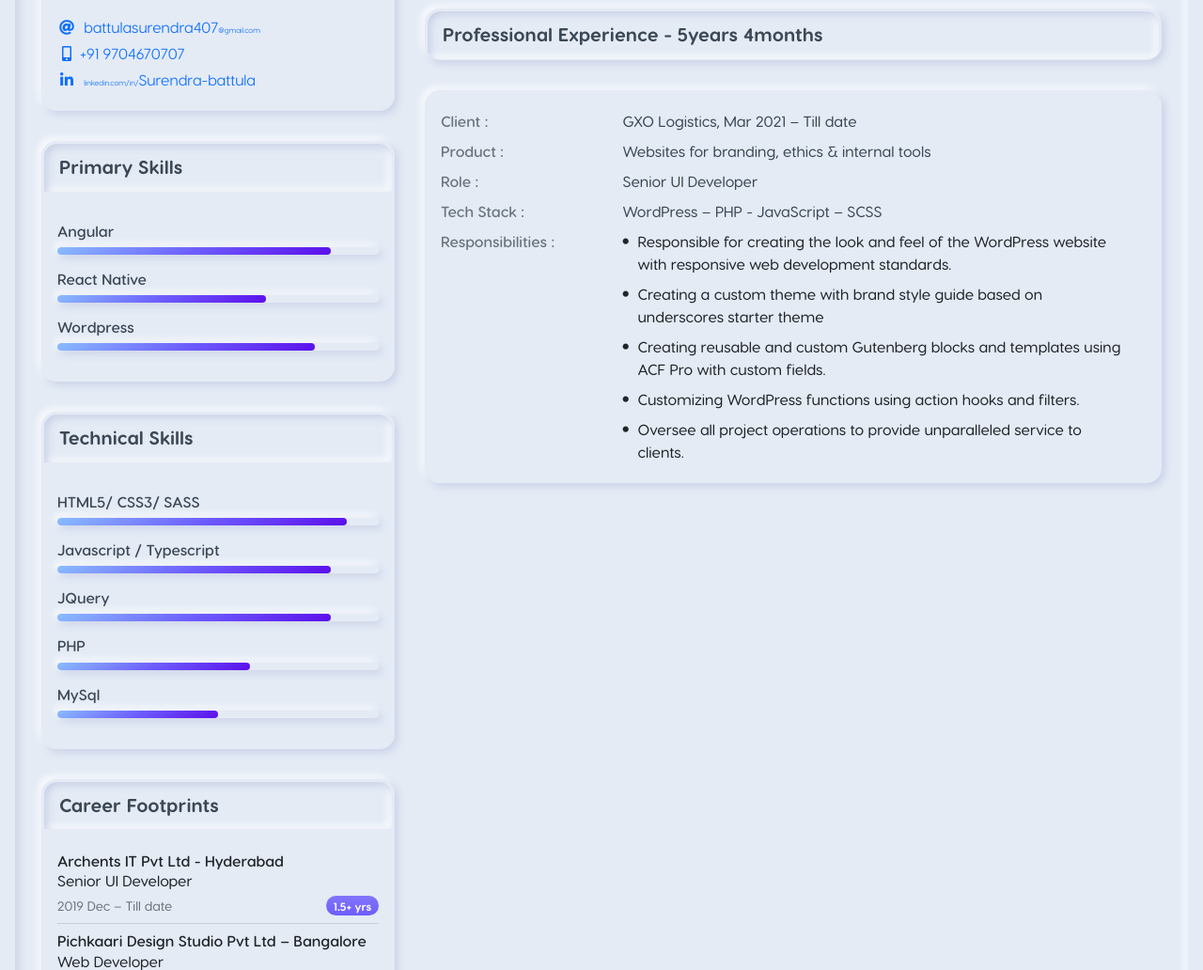
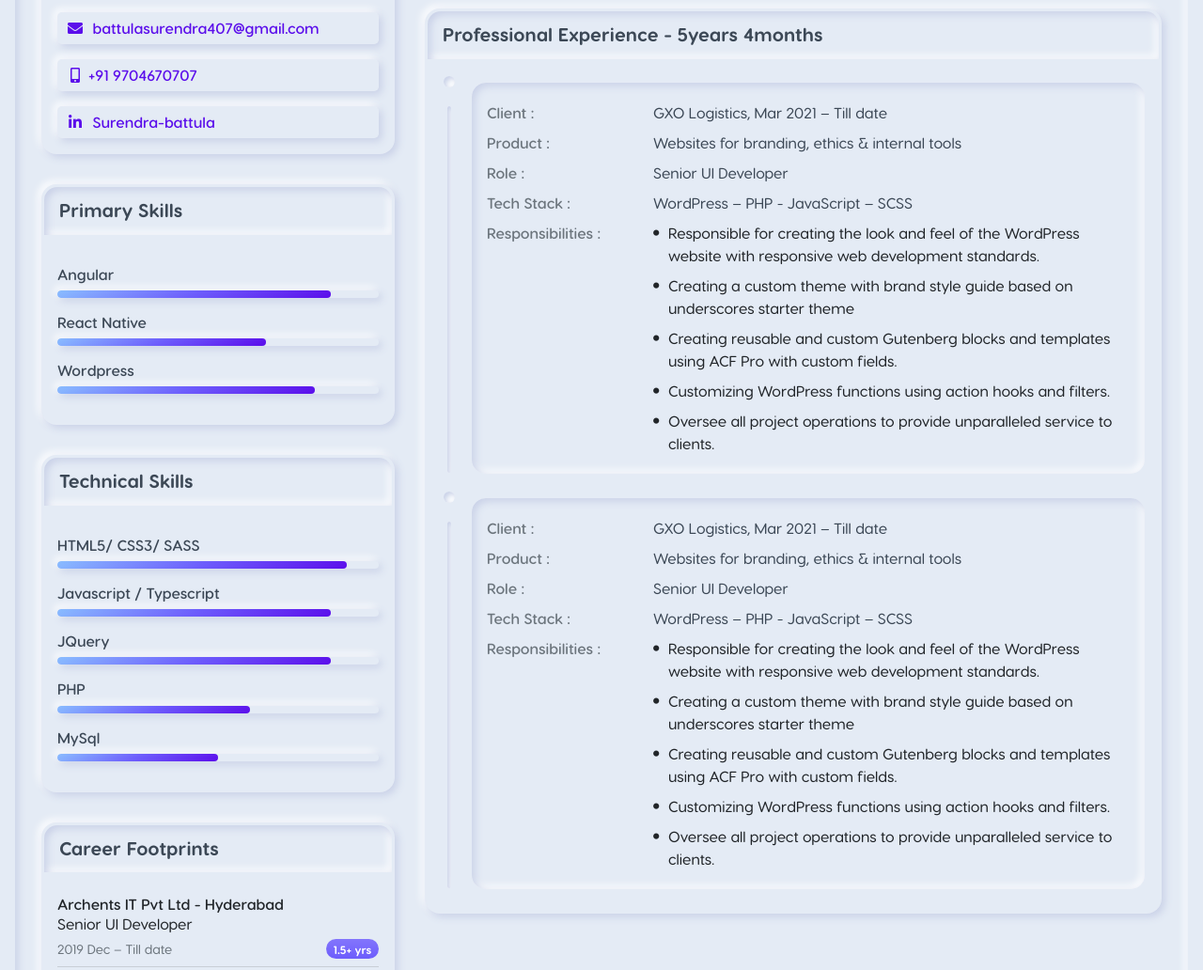
Before and after one commit to battulasurendra/battula.in, a website with bundled scripts: page index.html in a window 1280 px wide. Shown: the part 541-1573 px from the top of the page at 94% size. Built offline with nearby package versions, Linux system fonts and the light colour scheme.

Commit message:
feat: final layout

```diff
--- a/index.html
+++ b/index.html
@@ -38,12 +38,12 @@
                 </div>
                 <div id="contact-details" class="card card-neumorphic">
                     <h5 class="card-header">Contact</h5>
-                    <div class="card-body">
-                        <a class="btn-link my-1 d-block text-truncate text-decoration-none"
-                            href="mailto:battulasurendra407@gmail.com"><i class="fas fa-at fa-fw me-1"></i> battulasurendra407<sub class="bottom-0">@gmail.com</sub></a>
-                        <a class="btn-link my-1 d-block text-truncate text-decoration-none" href="tel:+919704670707"><i class="fas fa-mobile-alt fa-fw me-1"></i>+91 9704670707</a>
-                        <a class="btn-link my-1 d-block text-truncate text-decoration-none" href="https://linkedin.com/in/surendra-battula"
-                            target="_blank"><i class="fab fa-linkedin-in fa-fw me-1"></i> <sub class="bottom-0">linkedin.com/in/</sub>Surendra-battula</a>
+                    <div class="card-body py-0">
+                        <a class="btn-link card-neumorphic d-block fw-600 mx-0 my-3 py-1 px-2 rounded-3 text-decoration-none text-primary-dark text-truncate"
+                            href="mailto:battulasurendra407@gmail.com"><i class="fas fa-envelope fa-fw me-1"></i> battulasurendra407@gmail.com</a>
+                        <a class="btn-link card-neumorphic d-block fw-600 mx-0 my-3 py-1 px-2 rounded-3 text-decoration-none text-primary-dark text-truncate" href="tel:+919704670707"><i class="fas fa-mobile-alt fa-fw me-1"></i>+91 9704670707</a>
+                        <a class="btn-link card-neumorphic d-block fw-600 mx-0 my-3 py-1 px-2 rounded-3 text-decoration-none text-primary-dark text-truncate" href="https://linkedin.com/in/surendra-battula"
+                            target="_blank"><i class="fab fa-linkedin-in fa-fw me-1"></i> Surendra-battula</a>
                     </div>
                 </div>
                 <div id="primary-skills" class="card card-neumorphic">
@@ -175,9 +175,59 @@
                 <div id="Projects" class="projects-wrapper">
                     <div class="card card-neumorphic">
                         <h5 class="card-header">Professional Experience - 5years 4months</h5>
+                        <div class="card-body project-group pt-4 pb-0">
+                            <div class="project-wrapper p-3">
+                                <div class="row my-2 my-sm-0">
+                                    <div class="col-12 col-sm-3 col-xxl-2">
+                                        <div class="py-0 py-sm-1 text-muted fw-600">Client :</div>
                                     </div>
-                    <div class="card card-neumorphic project-group">
-                        <div class="card-body">
+                                    <div class="col-12 col-sm-9 col-xxl-10">
+                                        <div class="py-0 py-sm-1">GXO Logistics, Mar 2021 – Till date</div>
+                                    </div>
+                                </div>
+                                <div class="row my-2 my-sm-0">
+                                    <div class="col-12 col-sm-3 col-xxl-2">
+                                        <div class="py-0 py-sm-1 text-muted fw-600">Product :</div>
+                                    </div>
+                                    <div class="col-12 col-sm-9 col-xxl-10">
+                                        <div class="py-0 py-sm-1">Websites for branding, ethics & internal tools</div>
+                                    </div>
+                                </div>
+                                <div class="row my-2 my-sm-0">
+                                    <div class="col-12 col-sm-3 col-xxl-2">
+                                        <div class="py-0 py-sm-1 text-muted fw-600">Role :</div>
+                                    </div>
+                                    <div class="col-12 col-sm-9 col-xxl-10">
+                                        <div class="py-0 py-sm-1">Senior UI Developer</div>
+                                    </div>
+                                </div>
+                                <div class="row my-2 my-sm-0">
+                                    <div class="col-12 col-sm-3 col-xxl-2">
+                                        <div class="py-0 py-sm-1 text-muted fw-600">Tech Stack :</div>
+                                    </div>
+                                    <div class="col-12 col-sm-9 col-xxl-10">
+                                        <div class="py-0 py-sm-1">WordPress – PHP - JavaScript – SCSS</div>
+                                    </div>
+                                </div>
+                                <div class="row my-2 my-sm-0">
+                                    <div class="col-12 col-sm-3 col-xxl-2">
+                                        <div class="py-0 py-sm-1 text-muted fw-600">Responsibilities :</div>
+                                    </div>
+                                    <div class="col-12 col-sm-9 col-xxl-10">
+                                        <ul class="list-group list-group-dot">
+                                            <li class="list-group-item py-1">Responsible for creating the look and feel of
+                                                the WordPress website with responsive web development standards.</li>
+                                            <li class="list-group-item py-1">Creating a custom theme with brand style guide based on underscores starter theme</li>
+                                            <li class="list-group-item py-1">Creating reusable and custom Gutenberg blocks and
+                                                templates using ACF Pro with custom fields.</li>
+                                            <li class="list-group-item py-1">Customizing WordPress functions using action hooks and
+                                                filters.</li>
+                                            <li class="list-group-item py-1">Oversee all project operations to provide unparalleled service to clients.</li>
+                                        </ul>
+                                    </div>
+                                </div>
+                            </div>
+                            <div class="project-wrapper p-3">
                                 <div class="row my-2 my-sm-0">
                                     <div class="col-12 col-sm-3 col-xxl-2">
                                         <div class="py-0 py-sm-1 text-muted fw-600">Client :</div>
@@ -232,6 +282,7 @@
                     </div>
                 </div>
             </div>
+        </div>
     </section>
 </body>
 <script type="module" src="assets/js/custom.js"></script>
--- a/scss/_bootstrap-base.scss
+++ b/scss/_bootstrap-base.scss
@@ -138,6 +138,8 @@ $neumorphic-dark-color          : $gray-300;
 $neumorphic-light-color         : $white;
 $neumorphic-shadow              : 0.2rem 0.2rem 0.5rem $neumorphic-dark-color, -0.2rem -0.2rem 0.5rem $neumorphic-light-color;
 $neumorphic-shadow-inset        : inset 0.2rem 0.2rem 0.5rem $neumorphic-dark-color, inset -0.2rem -0.2rem 0.5rem $neumorphic-light-color;
+$neumorphic-shadow-xs           : 2px 2px 5px $neumorphic-dark-color, -3px -3px 7px $neumorphic-light-color;
+$neumorphic-shadow-inset-xs     : inset 2px 2px 5px $neumorphic-dark-color, inset -3px -3px 7px $neumorphic-light-color;
 $neumorphic-shadow-lg           : 0.75rem 0.75rem 1.5rem $neumorphic-dark-color, -0.5rem -0.5rem 1rem $neumorphic-light-color;
 $neumorphic-shadow-inset-lg     : inset 0.75rem 0.75rem 1.5rem $neumorphic-dark-color, -0.5rem -0.5rem 1rem $neumorphic-light-color;
 
--- a/scss/_home.scss
+++ b/scss/_home.scss
@@ -83,3 +83,36 @@
         opacity: 0.25;
     }
 }
+
+.project-wrapper {
+    border-radius: 1rem;
+    margin-left: 2rem;
+    margin-bottom: 1.5rem;
+    box-shadow: $neumorphic-shadow-inset;
+    border: 1px solid rgba($neumorphic-base, 20%);
+    position: relative;
+
+    &::before,
+    &::after {
+        content: '';
+        width: 0.875rem;
+        height: 0.875rem;
+        box-shadow : $neumorphic-shadow-inset-xs;
+        border: 1px solid rgba($neumorphic-base, 20%);
+        border-radius: 50%;
+        position: absolute;
+        top: -0.5rem;
+        left: -1.9375rem;
+        right: auto;
+        bottom: auto;
+    }
+
+    &::after{
+        width: .375rem;
+        height: auto;
+        border-radius: 2rem;
+        top: 1.5rem;
+        bottom: 0;
+        left: -1.6875rem;
+    }
+}
```
Also changed, not shown: assets/css/style.css, 1 other file. Lines whose indentation alone changed are shown as unchanged.
